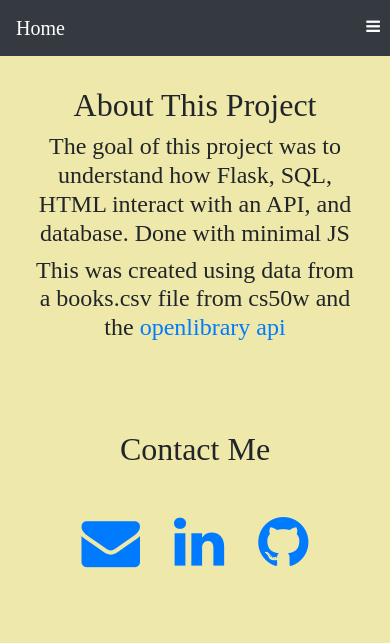
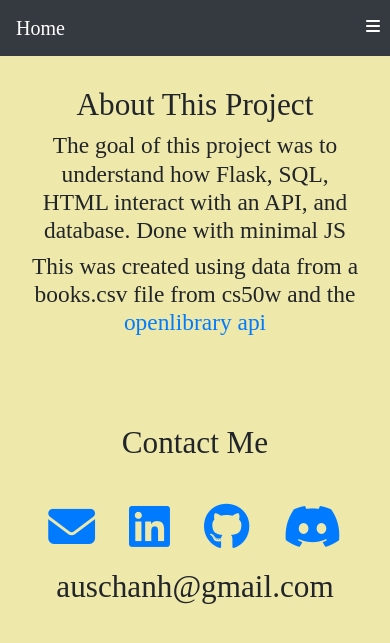
Before and after one commit to auschanh/Book-Reviews, a Flask app: page /contact in a window 390 px wide. Shown: the top 643 px of the page. Run offline with Flask 2, Linux system fonts and the light colour scheme; some libraries are stand-ins or nearby versions; some web fonts are replaced.

Commit message:
contact page updated

```diff
--- a/application.py
+++ b/application.py
@@ -141,8 +141,6 @@
         return redirect(url_for("index"))
       except exc.UnboundLocalError or exc.SQLAlchemyError:
           db.rollback()
-    #   except exc.SQLAlchemyError:
-    #       db.rollback()
       finally:
           db.close()
   else:
--- a/static/style.css
+++ b/static/style.css
@@ -257,7 +257,7 @@
 
 .social-contact{
   text-align: center;
-  background-color: rgb(159, 186, 238);
+  /* background-color: rgb(159, 186, 238); */
   margin: auto;
   margin-top: 50px;
   border-radius: 20px;
@@ -269,16 +269,13 @@
   list-style: none;
   margin: 10px 30px;
   display: inline-block;
-  font-size: 30px;
+  font-size: 4vw;
   padding: 2px;
   transition: .5s;
 }
 
 .social-icons{
-  border: 1px solid #000000;
   display: inline-flex;
-  border-radius: 5px;
-  font-family: "acumin-pro";
 }
 
 .icon-hamburger {
@@ -292,6 +289,14 @@
   text-align: center;
   margin-bottom: 10px;
 }
+.social-contact > p {
+  font-family: "acumin-pro";
+  font-size: 30px;
+}
+.book-rating > h5, .books-reviewradio {
+  display: block;
+  text-align: center;
+}
 
 
 /*                  RESPONSIVE CSS
@@ -304,13 +309,51 @@
     float: none;
   }
 }
-/* when screen is less than 900px wide
-FOR TABLET
+
+/* when screen is less than 1024px wide
+FOR TABLET PORTRAIT
 */
-@media screen and (max-width: 900px){
+@media screen and (max-width: 1024px){
   .signup-form {
     width: 80%;
   }
+  .contact {
+    margin: auto;
+    background-color: initial;
+  }
+  .contact > h4{
+    font-size: 4.5vw;
+  }
+  .social-contact {
+    background-color: inherit;
+    padding: 0 0;
+  }
+  .social-contact > h2, .contact > h2 {
+    font-size: 6vw;
+  }
+  .social-icons {
+    display: contents;
+    border: inherit;
+    /* align-items: center; */
+  }
+  .social-contact > p {
+    font-family: "acumin-pro";
+    font-size: 6vw;
+    /* display: none; */
+  }
+  .icon {
+    margin: auto;
+    padding: 0 15px;
+    font-size: 12vw;
+  }
+  /* book page */
+  .comment-area {
+    margin-right: 10px;
+  }
+  .book-rating {
+
+  }
+
 }
 
 /* when screen is less than 600px wide
@@ -413,28 +456,18 @@
     text-align: center;
     margin-bottom: 30px;
   }
-  /* Contact Page */
   .contact {
     margin: auto;
     background-color: initial;
   }
-  .social-contact {
-    background-color: inherit;
-    padding: 0 0;
+  .contact > h4{
+    font-size: 6vw;
   }
-  .social-icons {
-    display: contents;
-    border: inherit;
-    /* align-items: center; */
+  .social-contact > h2, .contact > h2 {
+    font-size: 8vw;
   }
-  .icon > a > i > p {
-    /* font-family: "acumin-pro"; */
-    display: none;
-  }
-  .icon {
-    margin: auto;
-    padding: 0 15px;
-    font-size: 15vw;
+  .social-contact > p {
+    font-size: 8vw;
   }
 }
 
--- a/templates/contact.html
+++ b/templates/contact.html
@@ -18,10 +18,12 @@
             <br>
 
             <ul class="social-icons">
-                <li class="icon"><a href="mailto: auschanh@gmail.com"><i class="fa fa-envelope"><p> auschanh@gmail.com</p> </i></a></li>
-                <li class="icon"><a href="https://www.linkedin.com/in/austin-chanhsavang-145877118/"> <i class="fa fa-linkedin"></i></a></li>
-                <li class="icon"><a href="https://github.com/auschanh"> <i class="fa fa-github"></i></a></li>
+                <li class="icon"><a href="mailto: auschanh@gmail.com"><i class="fa fa-envelope"> </i></a></li>
+                <li class="icon"><a href="https://www.linkedin.com/in/austin-chanhsavang-145877118/"> <i class="fa-brands fa-linkedin"></i></a></li>
+                <li class="icon"><a href="https://github.com/auschanh"> <i class="fa-brands fa-github"></i></a></li>
+                <li class="icon"><a href="https://discordapp.com/users/auschanh"> <i class="fa-brands fa-discord"></i></a></li>
             </ul>
+            <p> auschanh@gmail.com</p>
         </div>
 
     </div>
--- a/templates/layout.html
+++ b/templates/layout.html
@@ -9,7 +9,8 @@
     <meta name="description" content="">
     <meta name="viewport" content="width=device-width, initial-scale=1">
     <link rel="stylesheet" href="https://stackpath.bootstrapcdn.com/bootstrap/4.3.1/css/bootstrap.min.css" integrity="sha384-ggOyR0iXCbMQv3Xipma34MD+dH/1fQ784/j6cY/iJTQUOhcWr7x9JvoRxT2MZw1T" crossorigin="anonymous">
-    <link rel="stylesheet" href="https://stackpath.bootstrapcdn.com/font-awesome/4.7.0/css/font-awesome.min.css">
+    <!-- <link rel="stylesheet" href="https://stackpath.bootstrapcdn.com/font-awesome/4.7.0/css/font-awesome.min.css"> -->
+    <link rel="stylesheet" href="https://cdnjs.cloudflare.com/ajax/libs/font-awesome/6.4.0/css/all.min.css" integrity="sha512-iecdLmaskl7CVkqkXNQ/ZH/XLlvWZOJyj7Yy7tcenmpD1ypASozpmT/E0iPtmFIB46ZmdtAc9eNBvH0H/ZpiBw==" crossorigin="anonymous" referrerpolicy="no-referrer" />
     <link href="{{url_for('static', filename='style.css')}}" rel="stylesheet" type="text/css" >
     <link rel="stylesheet" href="https://use.typekit.net/cta4xsb.css">
     </head>
```
